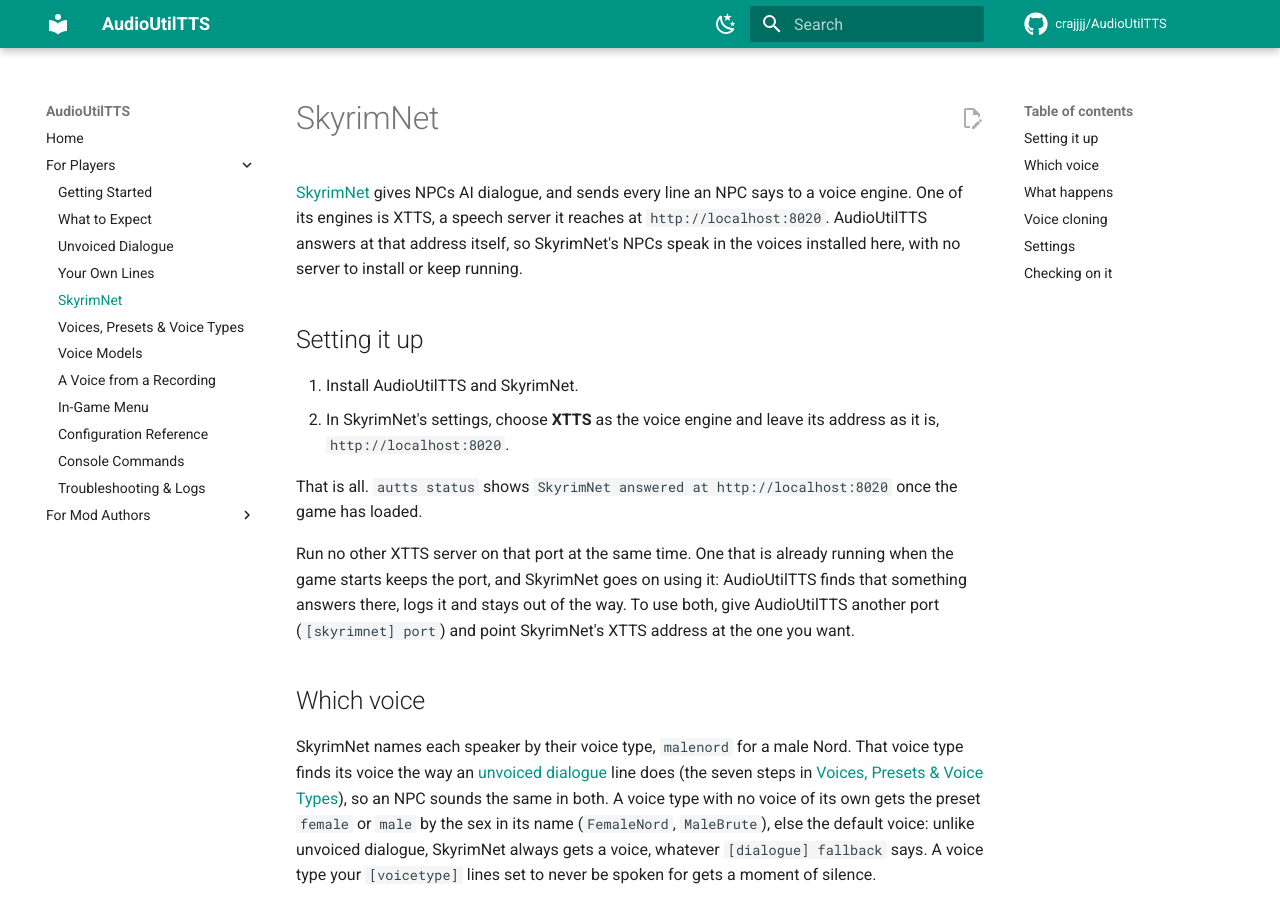
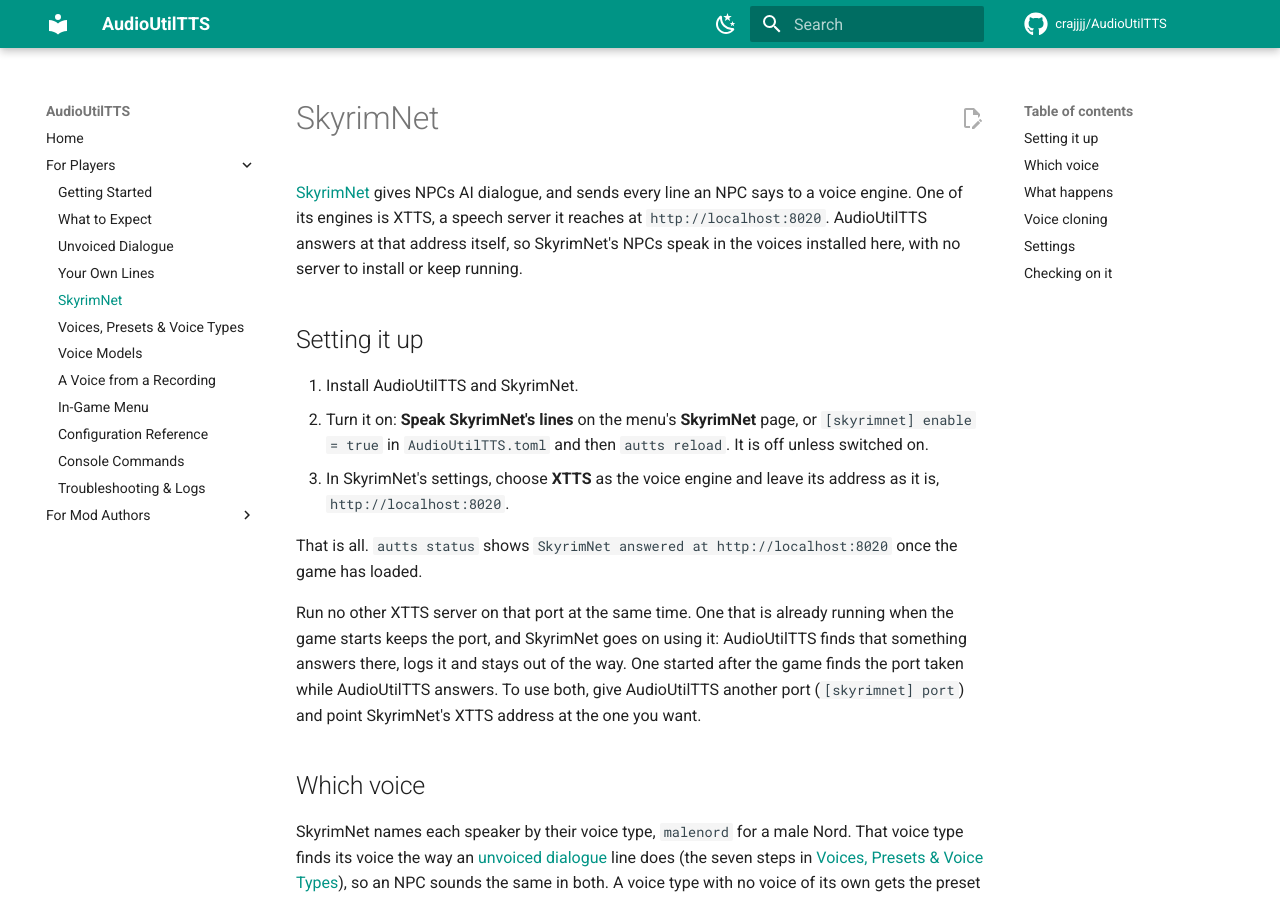
Before and after one commit to crajjjj/AudioUtilTTS, an MkDocs documentation site: the page built from docs/players/skyrimnet.md, in a window 1280 px wide and 900 px high. Built offline with MkDocs 1.6.1 and Material for MkDocs 9.7.7, drawn with Linux system fonts in a browser that asks for light colours; comment, search, counter and statistics services are not loaded.

Commit message:
0.7.1: the SkyrimNet XTTS endpoint is off by default
An XTTS server started after the game could not take the port while it answered.

```diff
--- a/docs/players/skyrimnet.md
+++ b/docs/players/skyrimnet.md
@@ -5,11 +5,12 @@
 ## Setting it up
 
 1. Install AudioUtilTTS and SkyrimNet.
-2. In SkyrimNet's settings, choose **XTTS** as the voice engine and leave its address as it is, `http://localhost:8020`.
+2. Turn it on: **Speak SkyrimNet's lines** on the menu's **SkyrimNet** page, or `[skyrimnet] enable = true` in `AudioUtilTTS.toml` and then `autts reload`. It is off unless switched on.
+3. In SkyrimNet's settings, choose **XTTS** as the voice engine and leave its address as it is, `http://localhost:8020`.
 
 That is all. `autts status` shows `SkyrimNet answered at http://localhost:8020` once the game has loaded.
 
-Run no other XTTS server on that port at the same time. One that is already running when the game starts keeps the port, and SkyrimNet goes on using it: AudioUtilTTS finds that something answers there, logs it and stays out of the way. To use both, give AudioUtilTTS another port (`[skyrimnet] port`) and point SkyrimNet's XTTS address at the one you want.
+Run no other XTTS server on that port at the same time. One that is already running when the game starts keeps the port, and SkyrimNet goes on using it: AudioUtilTTS finds that something answers there, logs it and stays out of the way. One started after the game finds the port taken while AudioUtilTTS answers. To use both, give AudioUtilTTS another port (`[skyrimnet] port`) and point SkyrimNet's XTTS address at the one you want.
 
 ## Which voice
 
```
Also changed, not shown: other parts of docs/players/skyrimnet.md (+1 -1 lines), docs/players/configuration.md (+1 -1 lines), 1 other file.
